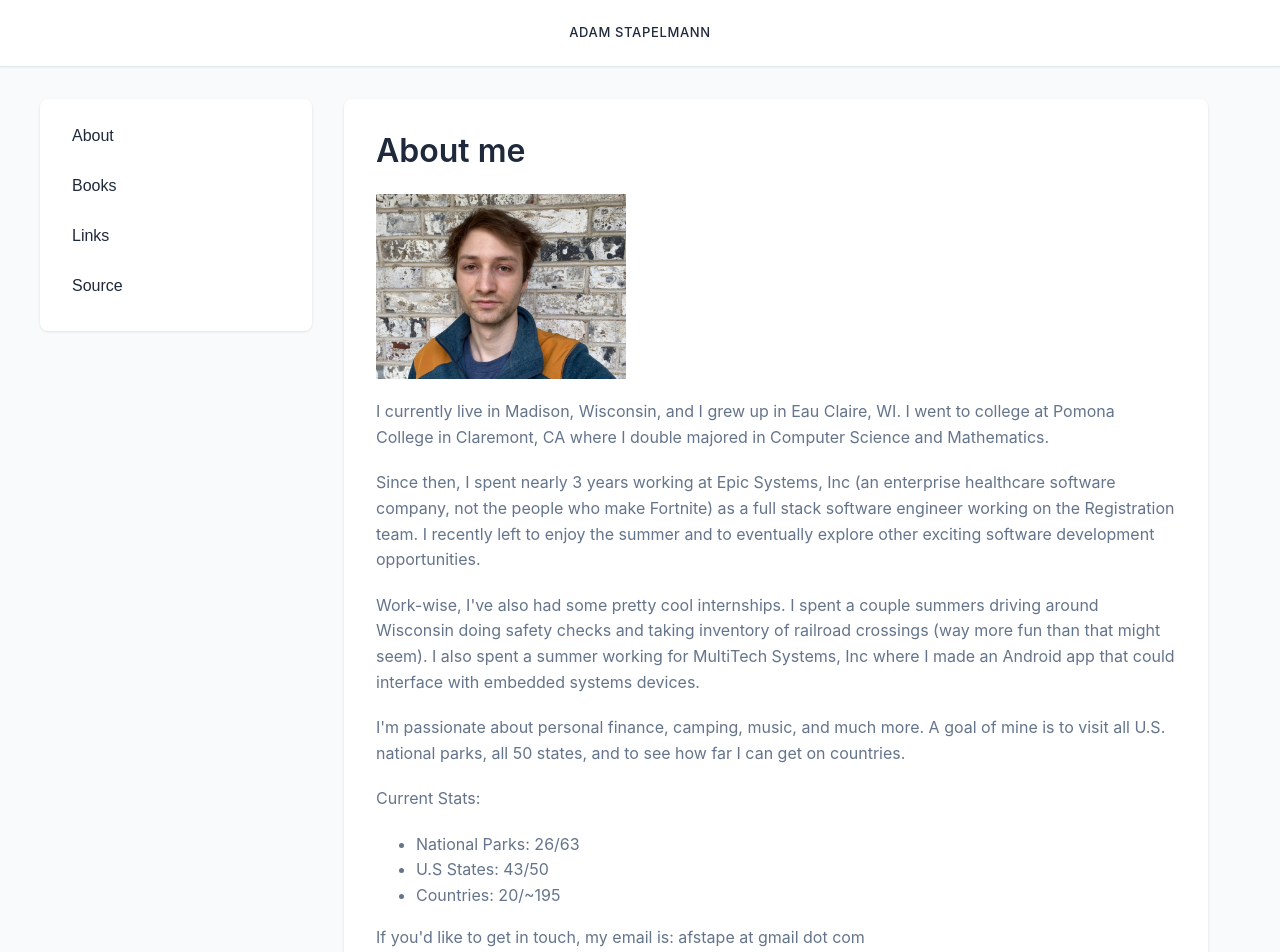
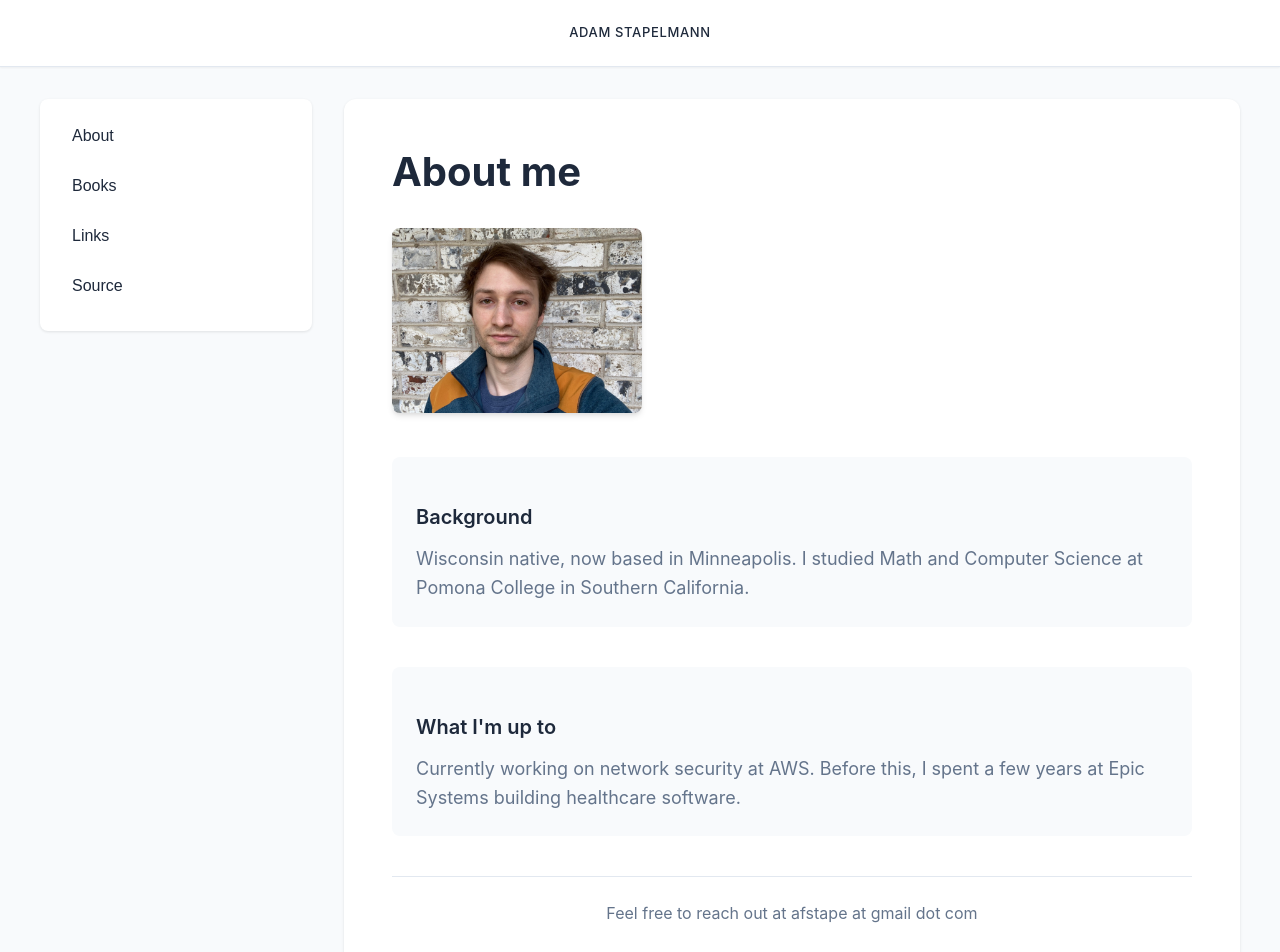
Before and after one commit to adamstapelmann/stapelmann-dev, a React (Create React App) app: page /about in a window 1280 px wide. Shown: the top 952 px of the page. Built offline with nearby package versions, Linux system fonts and the light colour scheme.

Commit message:
Update about me page

```diff
--- a/src/pages/About.tsx
+++ b/src/pages/About.tsx
@@ -2,33 +2,27 @@ import React from 'react';
 import '.././App';
 
 function About () {
-
     return (
       <div className="Content">
           <div className="ContentTitle">About me</div>
           <img src="/stone_current_selfie.jpeg" alt=""width="250px"/>
           <div className="ContentText">
-            <p>I currently live in Madison, Wisconsin, and I grew up in Eau Claire, WI.
-              I went to college at Pomona College in Claremont, CA where I double majored in Computer Science and Mathematics.</p>
-            <p>Since then, I spent nearly 3 years working at Epic Systems, Inc (an enterprise healthcare software company, not the people who make Fortnite)
-              as a full stack software engineer working on the Registration team.
-              I recently left to enjoy the summer and to eventually explore other exciting software development opportunities.</p>
-            <p>
-              Work-wise, I've also had some pretty cool internships.
-              I spent a couple summers driving around Wisconsin doing safety checks and taking inventory of railroad crossings (way more fun than that might seem).
-              I also spent a summer working for MultiTech Systems, Inc where I made an Android app that could interface with embedded systems devices.</p>
-            <p>I'm passionate about personal finance, camping, music, and much more.
-              A goal of mine is to visit all U.S. national parks, all 50 states, and to see how far I can get on countries.</p>
-            <p>Current Stats:</p>
-            <ul>
-              <li>National Parks: 26/63</li>
-              <li>U.S States: 43/50</li>
-              <li>Countries: 20/~195</li>
-            </ul>
-            <p>If you'd like to get in touch, my email is: afstape at gmail dot com</p>
+            <div className="ContentSection">
+              <h3>Background</h3>
+              <p>Wisconsin native, now based in Minneapolis. I studied Math and Computer Science at Pomona College
+                in Southern California.</p>
+            </div>
+
+            <div className="ContentSection">
+              <h3>What I'm up to</h3>
+              <p>Currently working on network security at AWS. Before this, I spent a few years at Epic Systems
+                building healthcare software.</p>
+            </div>
+
+            <p>Feel free to reach out at afstape at gmail dot com</p>
           </div>
       </div>
     );
   }
 
-  export default About;
+export default About;
--- a/src/styles/App.css
+++ b/src/styles/App.css
@@ -1,12 +1,13 @@
 :root {
-  --primary-color: #2563eb;
-  --primary-hover: #1d4ed8;
+  --primary-color: #3b82f6;
+  --primary-hover: #2563eb;
   --background-color: #f8fafc;
   --text-color: #1e293b;
   --secondary-text: #64748b;
   --nav-width: 240px;
   --content-max-width: 800px;
   --header-height: 64px;
+  --timeline-color: #e2e8f0;
 }
 
 /* Site-wide styling */
@@ -50,9 +51,9 @@
 
 /* Header text for a page */
 .ContentTitle {
-  font-size: 2rem;
-  font-weight: 600;
-  margin-bottom: 1.5rem;
+  font-size: 2.5rem;
+  font-weight: 700;
+  margin-bottom: 2rem;
   color: var(--text-color);
 }
 
@@ -80,9 +81,53 @@
   max-width: var(--content-max-width);
   width: 100%;
   background: white;
-  padding: 2rem;
+  padding: 3rem;
+  border-radius: 0.75rem;
+  box-shadow: 0 1px 3px rgba(0, 0, 0, 0.1);
+}
+
+.Content img {
   border-radius: 0.5rem;
-  box-shadow: 0 1px 3px rgba(0, 0, 0, 0.1);
+  margin-bottom: 2.5rem;
+  box-shadow: 0 4px 6px -1px rgba(0, 0, 0, 0.1), 0 2px 4px -1px rgba(0, 0, 0, 0.06);
+}
+
+/* Content sections */
+.ContentSection {
+  position: relative;
+  margin-bottom: 2.5rem;
+  padding: 1.5rem;
+  background: var(--background-color);
+  border-radius: 0.5rem;
+  transition: all 0.2s ease;
+}
+
+.ContentSection:hover {
+  transform: translateY(-2px);
+  box-shadow: 0 4px 6px -1px rgba(0, 0, 0, 0.05);
+}
+
+.ContentSection h3 {
+  font-size: 1.25rem;
+  font-weight: 600;
+  margin-bottom: 0.75rem;
+  color: var(--text-color);
+}
+
+.ContentSection p {
+  font-size: 1.125rem;
+  line-height: 1.6;
+  color: var(--secondary-text);
+  margin: 0;
+}
+
+.ContentText > p:last-child {
+  margin-top: 2.5rem;
+  padding-top: 1.5rem;
+  border-top: 1px solid var(--timeline-color);
+  color: var(--secondary-text);
+  font-size: 1rem;
+  text-align: center;
 }
 
 /* Responsive design */
@@ -93,7 +138,12 @@
   }
 
   .Content {
-    padding: 1rem;
+    padding: 1.5rem;
+  }
+
+  .ContentTitle {
+    font-size: 2rem;
+    margin-bottom: 1.5rem;
   }
 
   .NameText {
```
